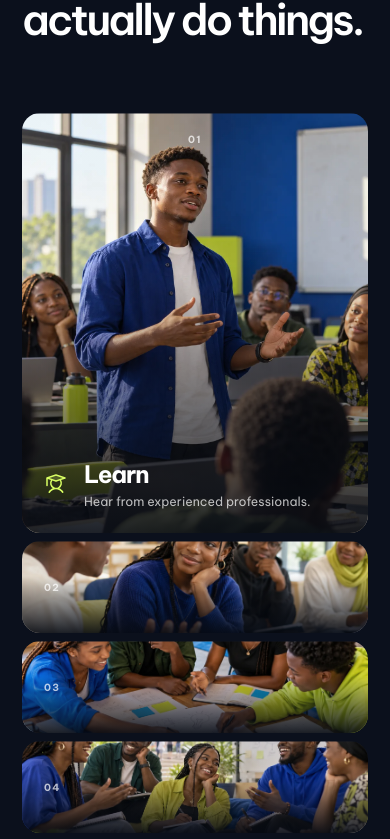
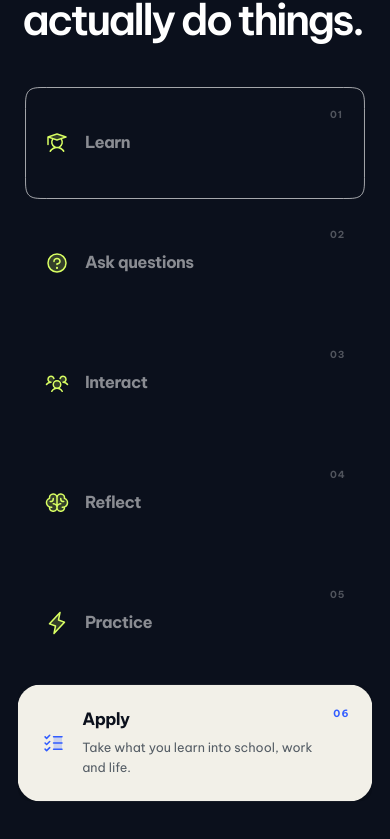
Before and after one commit to chiazaokoli/kfsd-website, a Next.js app: page / in a window 390 px wide. Shown: the part 5479-6318 px from the top of the page. Built offline with nearby package versions, Linux system fonts and the light colour scheme.

Commit message:
Replace learning images with focused step list

```diff
--- a/app/globals.css
+++ b/app/globals.css
@@ -28,7 +28,7 @@ img { display: block; }
 
 /* Keep the existing radii as a fallback. Newer engines shape the corner natively. */
 @supports (corner-shape: squircle) {
-  :is(.brand-mark, .topbar-cta, .primary-cta, .event-dock, .event-dock > a, .skill-card, .learning-panel, .local-time-card, .schedule-panel, .day-tabs, .day-tabs button, .speaker-placeholder-grid article, .story-carousel article, .registration-form, .registration-form button, .footer-lead > a:last-child) {
+  :is(.brand-mark, .topbar-cta, .primary-cta, .event-dock, .event-dock > a, .skill-card, .learning-step, .local-time-card, .schedule-panel, .day-tabs, .day-tabs button, .speaker-placeholder-grid article, .story-carousel article, .registration-form, .registration-form button, .footer-lead > a:last-child) {
     corner-shape: squircle;
   }
 }
@@ -178,21 +178,21 @@ img { display: block; }
 .skill-card p { max-width: 560px; margin: 20px 0 0; color: currentColor; font-size: .86rem; line-height: 1.65; opacity: .75; }
 
 /* Learning */
-.learning-section { padding: clamp(120px, 14vw, 210px) max(4vw, 24px); color: var(--white); background: var(--ink); }
-.learning-heading { align-items: start; }
-.learning-heading h2 { max-width: 1030px; }
-.learning-accordion { display: flex; height: 640px; gap: 8px; overflow: hidden; }
-.learning-panel { position: relative; min-width: 65px; flex: 1 1 0; overflow: hidden; padding: 0; color: var(--white); border-radius: 18px; background: var(--ink-soft); cursor: pointer; transition: flex 650ms cubic-bezier(.2,.78,.2,1); }
-.learning-panel.active { flex: 7 1 0; }
-.learning-panel img { object-fit: cover; filter: saturate(.9); transition: transform 800ms ease, filter 600ms ease; }
-.learning-panel:hover img, .learning-panel.active img { transform: scale(1.04); filter: saturate(1.05); }
-.learning-shade { position: absolute; inset: 0; background: linear-gradient(to top, rgba(6,10,18,.9), rgba(6,10,18,.02) 62%); }
-.learning-index { position: absolute; top: 20px; left: 50%; color: rgba(255,255,255,.72); font-size: .62rem; font-weight: 700; letter-spacing: .14em; transform: translateX(-50%); }
-.learning-label { position: absolute; right: 22px; bottom: 24px; left: 22px; display: grid; min-width: 260px; grid-template-columns: 30px 1fr; gap: 5px 10px; align-items: center; text-align: left; opacity: 0; transform: translateY(15px); transition: opacity 320ms ease 180ms, transform 320ms ease 180ms; }
-.learning-panel.active .learning-label { opacity: 1; transform: translateY(0); }
-.learning-label svg { grid-row: span 2; color: var(--lime); }
-.learning-label strong { font-size: clamp(1.5rem, 2.3vw, 2.8rem); letter-spacing: -.045em; }
-.learning-label small { color: rgba(255,255,255,.72); font-size: .78rem; }
+.learning-section { display: grid; grid-template-columns: minmax(0, .85fr) minmax(0, 1fr); gap: clamp(60px, 8vw, 140px); align-items: start; padding: clamp(120px, 14vw, 210px) max(4vw, 24px); color: var(--white); background: var(--ink); }
+.learning-heading { position: sticky; top: 115px; align-items: start; margin-bottom: 0; }
+.learning-heading h2 { max-width: 660px; }
+.learning-steps { display: grid; gap: 10px; width: 100%; max-width: 690px; }
+.learning-step { position: relative; display: grid; width: 100%; min-height: 112px; grid-template-columns: 40px minmax(0, 1fr) 26px; gap: 16px; align-items: center; padding: 20px 25px; color: rgba(255,255,255,.52); border: 1px solid transparent; border-radius: 22px; background: transparent; cursor: pointer; text-align: left; transform: scale(1); transition: color 280ms ease, background-color 280ms ease, border-color 280ms ease, box-shadow 280ms ease, transform 380ms cubic-bezier(.2,.78,.2,1); }
+.learning-step.active { z-index: 1; color: var(--ink); border-color: rgba(255,255,255,.65); background: var(--cream); box-shadow: 0 22px 60px rgba(0,0,0,.24); transform: scale(1.025); }
+.learning-step-icon { display: grid; width: 40px; height: 40px; place-items: center; color: var(--lime); }
+.learning-step.active .learning-step-icon { color: var(--blue); }
+.learning-step-text { display: block; min-width: 0; }
+.learning-step-text strong { display: block; font-size: clamp(1.05rem, 1.5vw, 1.35rem); font-weight: 650; letter-spacing: -.035em; line-height: 1.2; }
+.learning-step-text small { display: block; max-height: 0; overflow: hidden; color: #555d65; font-size: .81rem; line-height: 1.55; opacity: 0; transition: max-height 340ms ease, margin-top 340ms ease, opacity 220ms ease; }
+.learning-step.active .learning-step-text small { max-height: 80px; margin-top: 8px; opacity: 1; }
+.learning-step-index { align-self: start; margin-top: 5px; font-size: .61rem; font-weight: 700; letter-spacing: .1em; opacity: .55; }
+.learning-step.active .learning-step-index { color: var(--blue); opacity: 1; }
+.learning-step:focus-visible { outline-offset: 5px; }
 
 /* Schedule */
 .schedule-section { padding: clamp(120px, 14vw, 210px) max(5vw, 28px); background: var(--paper); }
@@ -317,7 +317,7 @@ img { display: block; }
   .event-dock { grid-template-columns: 1fr 1fr 1fr 58px; }
   .event-dock > div { padding: 0 15px; font-size: .69rem; }
   .skills-grid { grid-template-rows: 480px 360px; }
-  .learning-accordion { height: 560px; }
+  .learning-section { gap: 40px; }
   .proof-header { grid-template-columns: 1fr; gap: 30px; }
   .proof-header .section-kicker { grid-column: auto; margin-bottom: -8px; }
   .proof-header > p:last-child { max-width: 650px; }
@@ -366,11 +366,15 @@ img { display: block; }
   .skill-third .skill-card-content { position: relative; inset: auto; padding: 90px 20px 20px; }
   .skill-third .skill-meta { top: 20px; right: 20px; left: 20px; }
   .skill-third p { margin-top: 14px; }
-  .learning-accordion { height: auto; flex-direction: column; overflow: visible; }
-  .learning-panel, .learning-panel.active { min-height: 92px; flex: none; }
-  .learning-panel.active { min-height: 420px; }
-  .learning-index { top: 50%; left: 22px; transform: translateY(-50%); }
-  .learning-panel.active .learning-index { top: 20px; left: 50%; transform: translateX(-50%); }
+  .learning-section { display: block; }
+  .learning-heading { position: static; margin-bottom: 45px; }
+  .learning-steps { gap: 6px; }
+  .learning-step { min-height: 114px; grid-template-columns: 34px minmax(0, 1fr) 20px; gap: 11px; padding: 16px 17px; }
+  .learning-step.active { transform: scale(1.025); }
+  .learning-step-icon { width: 34px; height: 34px; }
+  .learning-step-icon svg { width: 24px; height: 24px; }
+  .learning-step-text strong { font-size: 1.03rem; }
+  .learning-step-text small { font-size: .77rem; }
   .schedule-layout { min-height: 0; grid-template-columns: 1fr; gap: 60px; }
   .schedule-intro { max-width: none; }
   .speaker-placeholder-grid { grid-template-columns: 1fr 1fr; }
--- a/app/page.tsx
+++ b/app/page.tsx
@@ -57,12 +57,12 @@ const skills = [
 ];
 
 const learningSteps = [
-  { title: "Learn", copy: "Hear from experienced professionals.", icon: Student, image: "/images/student-speaker.webp" },
-  { title: "Ask questions", copy: "Get answers live.", icon: Question, image: "/images/listening.webp" },
-  { title: "Interact", copy: "Join group activities and polls.", icon: UsersThree, image: "/images/collaboration.webp" },
-  { title: "Reflect", copy: "Think about what it means for you.", icon: Brain, image: "/images/reflection.webp" },
-  { title: "Practice", copy: "Try the skills in real scenarios.", icon: Lightning, image: "/images/student-speaker.webp" },
-  { title: "Apply", copy: "Take them into school, work and life.", icon: ListChecks, image: "/images/collaboration.webp" },
+  { title: "Learn", copy: "Hear practical lessons from experienced professionals.", icon: Student },
+  { title: "Ask questions", copy: "Bring your questions and get answers live.", icon: Question },
+  { title: "Interact", copy: "Join group activities and polls with other students.", icon: UsersThree },
+  { title: "Reflect", copy: "Connect each idea to your own experiences.", icon: Brain },
+  { title: "Practice", copy: "Try the skills in realistic scenarios, not just in theory.", icon: Lightning },
+  { title: "Apply", copy: "Take what you learn into school, work and life.", icon: ListChecks },
 ];
 
 const faqs = [
@@ -90,6 +90,7 @@ export default function Home() {
   const topbarRef = useRef<HTMLElement>(null);
   const heroCtaRef = useRef<HTMLAnchorElement>(null);
   const countdownRef = useRef<HTMLElement>(null);
+  const learningSectionRef = useRef<HTMLElement>(null);
   const [showNavCta, setShowNavCta] = useState(false);
   const [countdownInView, setCountdownInView] = useState(false);
   const [countdown, setCountdown] = useState<Countdown>({ days: 0, hours: 0, minutes: 0, seconds: 0 });
@@ -182,6 +183,36 @@ export default function Home() {
     }, { threshold: [0, 0.995] });
     observer.observe(section);
     return () => observer.disconnect();
+  }, []);
+
+  useEffect(() => {
+    let frame = 0;
+    const updateFocusedStep = () => {
+      frame = 0;
+      const section = learningSectionRef.current;
+      if (!section || window.innerWidth > 800) return;
+      const bounds = section.getBoundingClientRect();
+      if (bounds.bottom < 0 || bounds.top > window.innerHeight) return;
+      const focusLine = window.innerHeight * 0.55;
+      const steps = section.querySelectorAll<HTMLElement>(".learning-step");
+      let closest = 0;
+      let distance = Infinity;
+      steps.forEach((step, index) => {
+        const rect = step.getBoundingClientRect();
+        const nextDistance = Math.abs(rect.top + rect.height / 2 - focusLine);
+        if (nextDistance < distance) { distance = nextDistance; closest = index; }
+      });
+      setActiveStep((current) => current === closest ? current : closest);
+    };
+    const scheduleUpdate = () => { if (!frame) frame = window.requestAnimationFrame(updateFocusedStep); };
+    scheduleUpdate();
+    window.addEventListener("scroll", scheduleUpdate, { passive: true });
+    window.addEventListener("resize", scheduleUpdate);
+    return () => {
+      window.cancelAnimationFrame(frame);
+      window.removeEventListener("scroll", scheduleUpdate);
+      window.removeEventListener("resize", scheduleUpdate);
+    };
   }, []);
 
   useGSAP(() => {
@@ -356,13 +387,15 @@ export default function Home() {
           </div>
         </section>
 
-        <section className="learning-section">
+        <section ref={learningSectionRef} className="learning-section">
           <div className="section-heading learning-heading chapter-reveal"><h2>No boring lectures. You’ll actually do things.</h2></div>
-          <div className="learning-accordion">
-            {learningSteps.map(({ title, copy, icon: Icon, image }, index) => {
+          <div className="learning-steps">
+            {learningSteps.map(({ title, copy, icon: Icon }, index) => {
               const active = activeStep === index;
-              return <button className={`learning-panel ${active ? "active" : ""}`} type="button" key={title} aria-expanded={active} onClick={() => setActiveStep(index)} onMouseEnter={() => setActiveStep(index)}>
-                <Image src={`${assetPrefix}${image}`} alt="" fill unoptimized sizes="(max-width: 800px) 100vw, 50vw" /><span className="learning-shade" /><span className="learning-index">0{index + 1}</span><span className="learning-label"><Icon size={24} weight="duotone" /><strong>{title}</strong><small>{copy}</small></span>
+              return <button className={`learning-step${active ? " active" : ""}`} type="button" key={title} aria-expanded={active} onClick={() => setActiveStep(index)} onMouseEnter={() => { if (window.innerWidth > 800) setActiveStep(index); }} onFocus={() => setActiveStep(index)}>
+                <span className="learning-step-icon"><Icon size={26} weight="duotone" /></span>
+                <span className="learning-step-text"><strong>{title}</strong><small aria-hidden={!active}>{copy}</small></span>
+                <span className="learning-step-index" aria-hidden="true">0{index + 1}</span>
               </button>;
             })}
           </div>
--- a/src/components/SmoothCorners.tsx
+++ b/src/components/SmoothCorners.tsx
@@ -9,7 +9,7 @@ const targets = [
   ".event-dock",
   ".event-dock > a",
   ".skill-card",
-  ".learning-panel",
+  ".learning-step",
   ".local-time-card",
   ".schedule-panel",
   ".day-tabs",
```
